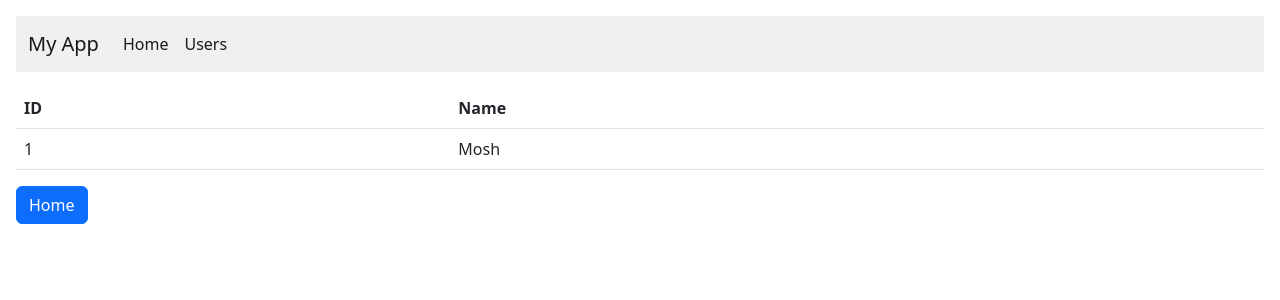
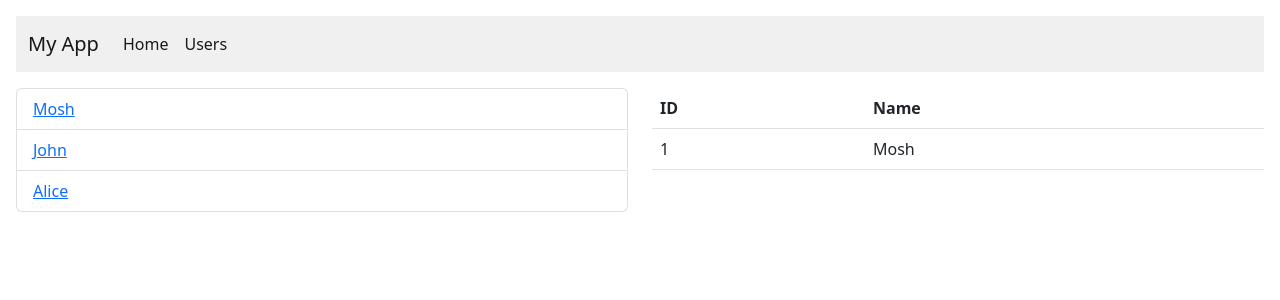
Before and after one commit to programmist/react-course-part2-starter, a React (Vite) app: page /users/1 in a window 1280 px wide. Shown: the top 300 px of the page. Built offline with nearby package versions, Linux system fonts and the light colour scheme.

Commit message:
Add split view with nested routes for users

```diff
--- /dev/null
+++ b/src/routing/UserDetail.tsx
@@ -0,0 +1,33 @@
+import { useState } from "react";
+import { useParams } from "react-router-dom";
+import useRouteChange from "./hooks/useRouteChange";
+import useUsers, { User } from "./hooks/useUsers";
+
+const UserDetail = () => {
+  const { id } = useParams();
+  const [user, setUser] = useState<User | undefined>();
+  const { get } = useUsers();
+
+  useRouteChange(() => {
+    get(id as string).then((user) => setUser(user));
+  });
+
+  return (
+    <table className="table">
+      <thead>
+        <tr>
+          <th scope="col">ID</th>
+          <th scope="col">Name</th>
+        </tr>
+      </thead>
+      <tbody>
+        <tr>
+          <td>{user?.id}</td>
+          <td>{user?.name}</td>
+        </tr>
+      </tbody>
+    </table>
+  );
+};
+
+export default UserDetail;
--- a/src/routing/UserDetailPage.tsx
+++ /dev/null
@@ -1,56 +0,0 @@
-import { useEffect, useState } from "react";
-import {
-  useLocation,
-  useNavigate,
-  useParams,
-  useSearchParams,
-} from "react-router-dom";
-import useUsers, { User } from "./hooks/useUsers";
-
-const UserDetailPage = () => {
-  // URL params
-  const { id } = useParams();
-  const nav = useNavigate();
-
-  // Query string params
-  const [searchParams, setSearchParams] = useSearchParams();
-  const location = useLocation();
-  const [user, setUser] = useState<User | undefined>();
-  const { get } = useUsers();
-
-  useEffect(() => {
-    get(id as string).then((user) => setUser(user));
-    console.log("useLocation", location);
-    console.log(searchParams.toString());
-    console.log(searchParams.get("state"));
-  }, []);
-
-  return (
-    <>
-      <table className="table">
-        <thead>
-          <tr>
-            <th scope="col">ID</th>
-            <th scope="col">Name</th>
-          </tr>
-        </thead>
-        <tbody>
-          <tr>
-            <td>{user?.id}</td>
-            <td>{user?.name}</td>
-          </tr>
-        </tbody>
-      </table>
-      <form
-        onSubmit={(event) => {
-          event.preventDefault();
-          nav("/");
-        }}
-      >
-        <button className="btn btn-primary">Home</button>
-      </form>
-    </>
-  );
-};
-
-export default UserDetailPage;
--- a/src/routing/UserListPage.tsx
+++ b/src/routing/UserList.tsx
@@ -2,7 +2,7 @@
 import useUsers, { User } from "./hooks/useUsers";
 import { useEffect, useState } from "react";
 
-const UserListPage = () => {
+const UserList = () => {
   const [users, setUsers] = useState<User[]>([]);
   const { getAll } = useUsers();
 
@@ -21,4 +21,4 @@
   );
 };
 
-export default UserListPage;
+export default UserList;
--- /dev/null
+++ b/src/routing/UsersPage.tsx
@@ -0,0 +1,17 @@
+import { Outlet } from "react-router-dom";
+import UserList from "./UserList";
+
+const UsersPage = () => {
+  return (
+    <div className="row">
+      <div className="col">
+        <UserList />
+      </div>
+      <div className="col">
+        <Outlet />
+      </div>
+    </div>
+  );
+};
+
+export default UsersPage;
```
Also changed, not shown: src/routing/routes.tsx (+8 -4 lines).
